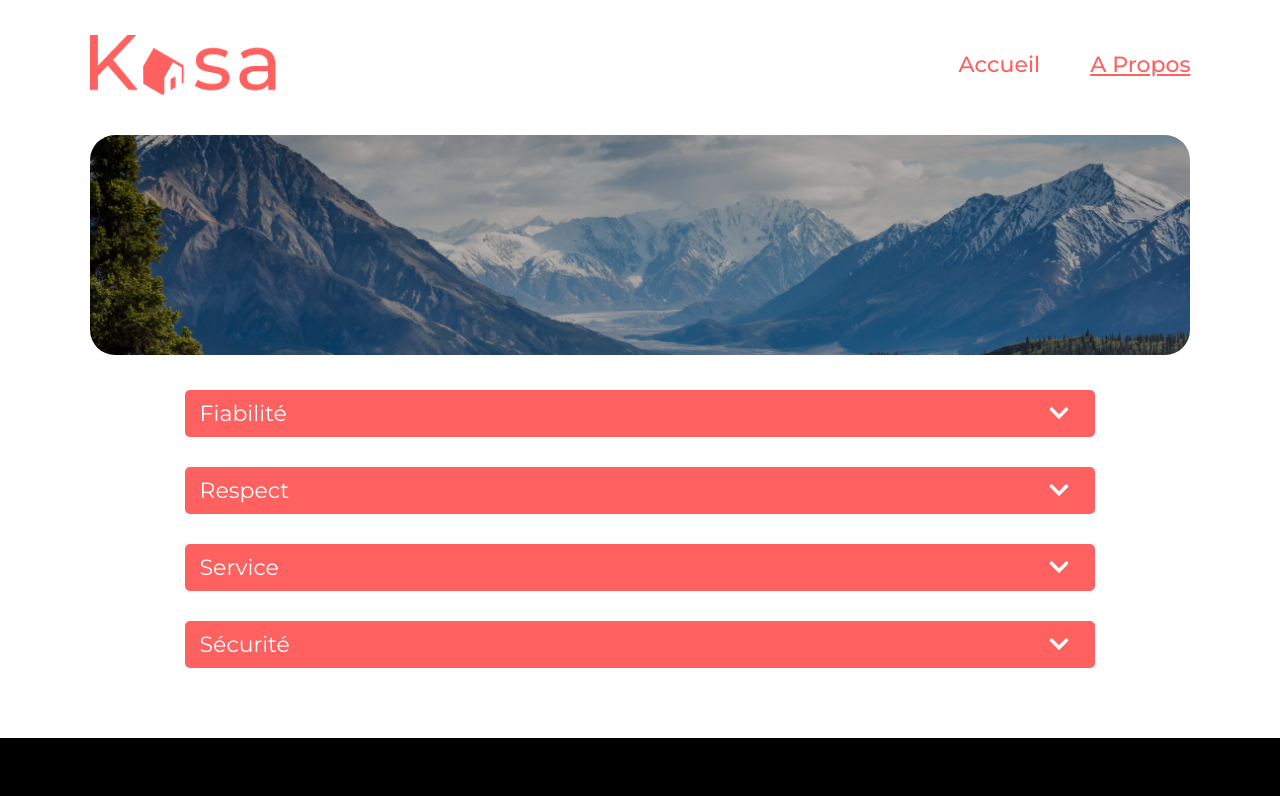
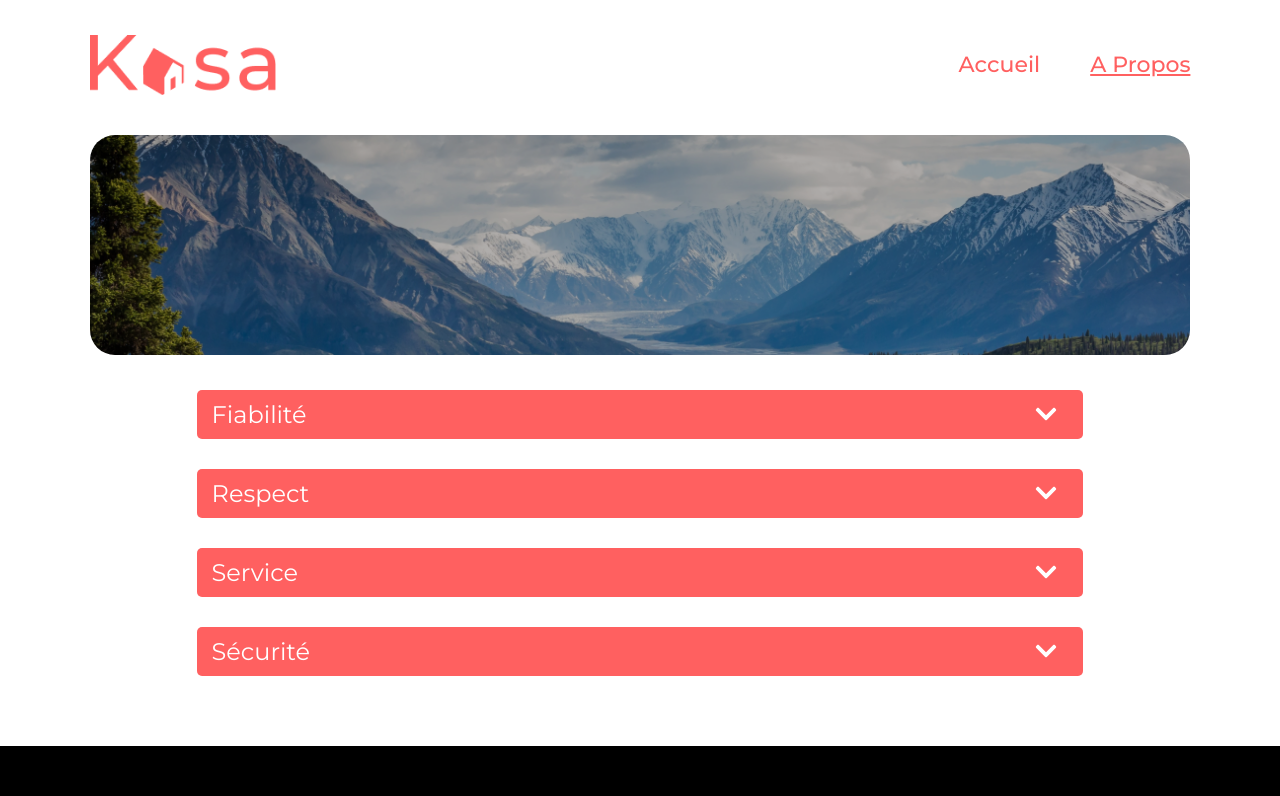
Before and after one commit to karinbaldisseri/P7-Kasa, a React (Vite) app: page /about in a window 1280 px wide. Shown: the top 796 px of the page. Built offline with nearby package versions, Linux system fonts and the light colour scheme.

Commit message:
Collapse Css fix

```diff
--- a/src/components/collapse/collapse.scss
+++ b/src/components/collapse/collapse.scss
@@ -3,7 +3,7 @@
 .collapseElement {
     border-radius: 5px;
     background-color: $background-primary;
-    margin: 0 95px 30px 95px;
+    margin: 0 107px 30px 107px;
     @include tablets {
         margin: 0 50px 25px 50px;
     }
@@ -25,21 +25,21 @@
         }
         h2, span {
             color: $secondary-color;
-            font-size: 22px;
+            font-size: 24px;
             font-weight: 400;
             @include mobiles {
                 font-size: 14px;
             }
         }
         span {
-            height: 22px;
+            height: 24px;
             @include mobiles {
                 height: 14px;
             }
         }
     }
     .content {
-        font-size: 20px;
+        font-size: 24px;
         font-weight: 400;
         line-height: 1.5;
         padding: 28px 40px 12px 15px;
```
